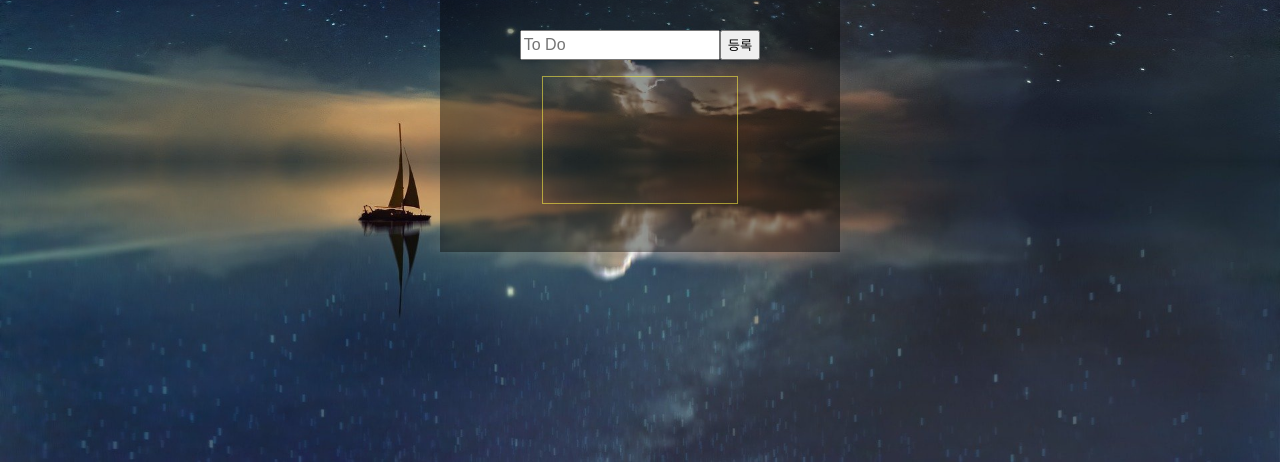
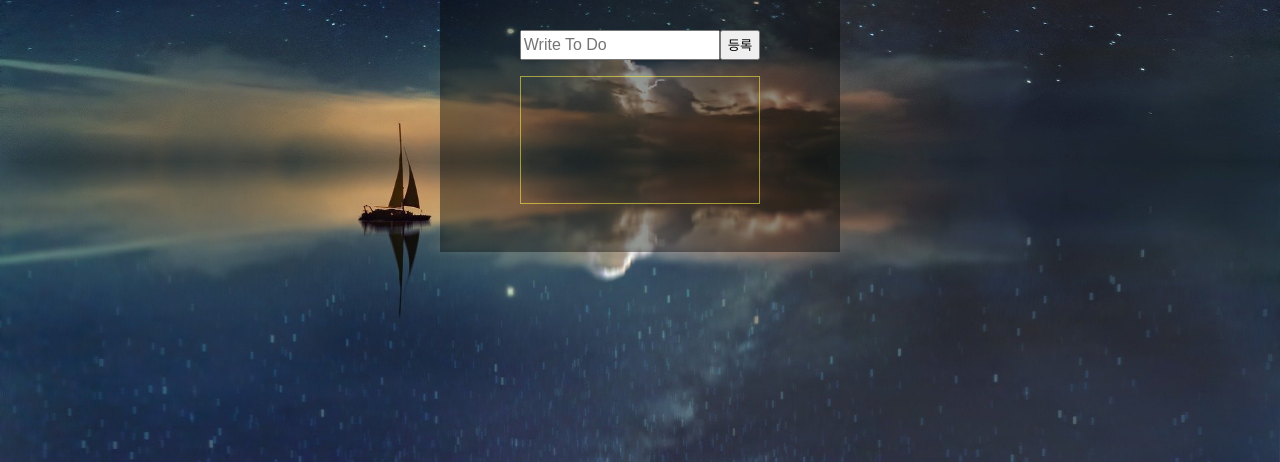
Before and after one commit to dlwlsdn201/ToDoList, a plain HTML site: page index.html in a window 1280 px wide. Shown: the part 338-800 px from the top of the page. Drawn offline with Linux system fonts and the light colour scheme.

Commit message:
to Do List width 값 수정._ closed #15

```diff
--- a/css/index.css
+++ b/css/index.css
@@ -33,7 +33,6 @@ body{
 }
 
 
-
 .bgImage{
     position: absolute;
     top: 0;
@@ -59,7 +58,7 @@ body{
 .ToDoList{
     box-sizing: border-box;
     border: 1px solid rgba(255, 243, 68, 0.548);
-    width: 12.3em;
+    width: 15em;
     min-height : 8em;
     height : auto;
     padding : 1em 1.2em;
--- a/index.html
+++ b/index.html
@@ -20,7 +20,7 @@
         </form>
         <h4 id="js-Greeting"></h4>
         <form action="" class="toDoForm" id="js-toDoForm">
-            <input type="text" placeholder="To Do" class="toDoInput"/>
+            <input type="text" placeholder="Write To Do" class="toDoInput"/>
             <button class="inputBtn" id="inputBtn">등록</button>
         </form>
         <ul class="ToDoList" id="toDoList">
```
